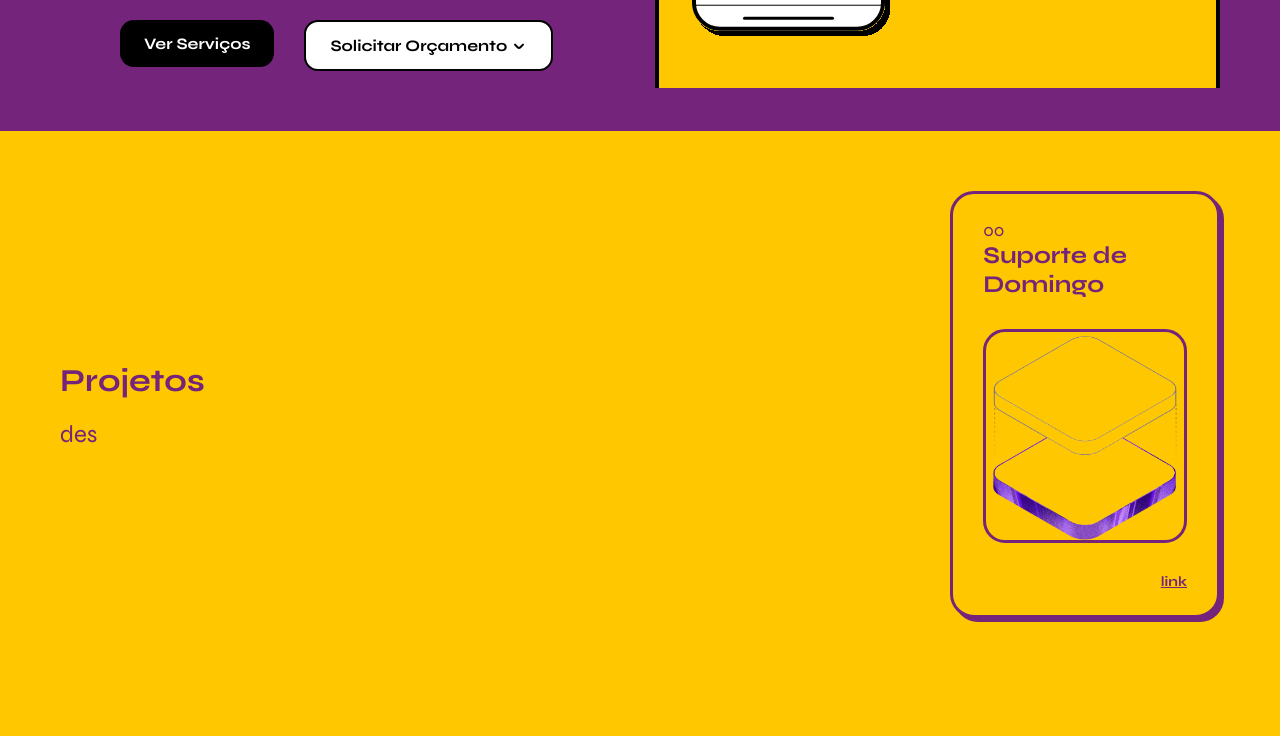
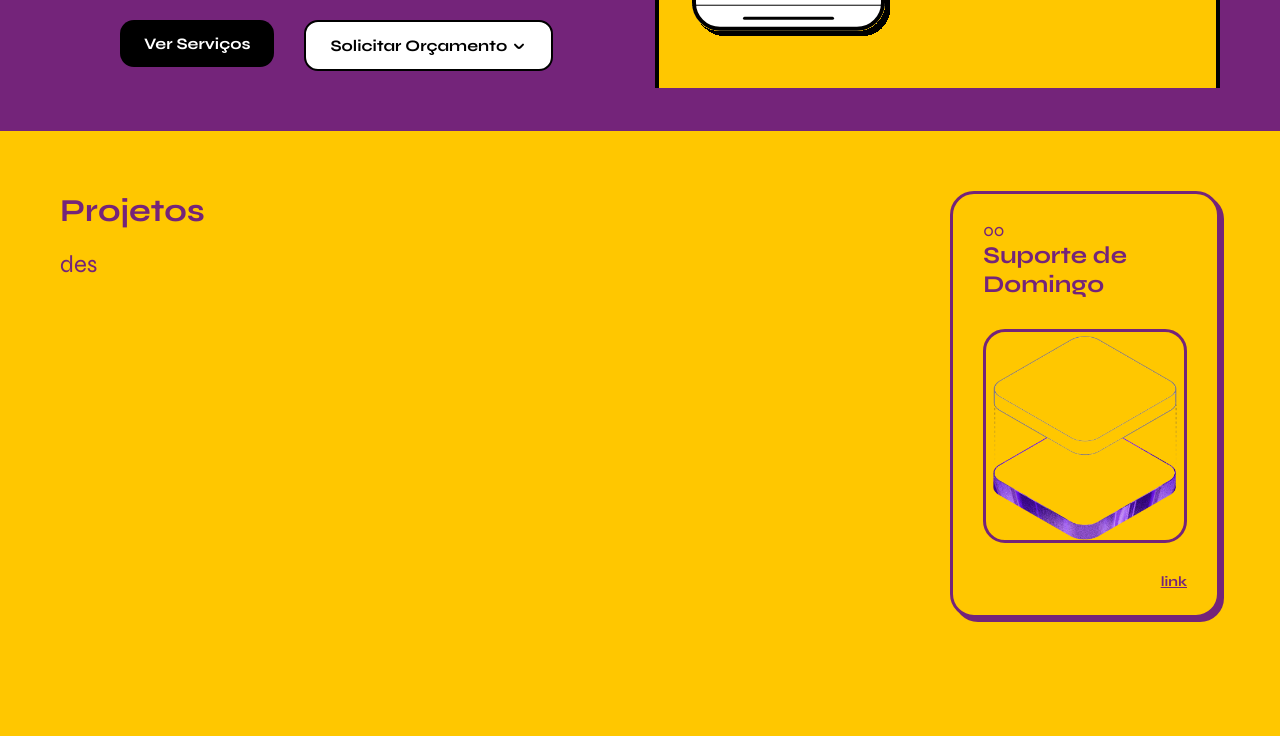
Before and after one commit to LyanBrito/sdd-rebranding.vite, a React (Vite) app: page / in a window 1280 px wide. Shown: the part 600-1336 px from the top of the page. Built offline with nearby package versions, Linux system fonts and the light colour scheme; a web font is replaced by a local one.

Commit message:
feat: finished card component

```diff
--- a/src/components/Card.tsx
+++ b/src/components/Card.tsx
@@ -12,8 +12,8 @@ interface CarProps {
 
 export default function Card({cardNum, secDescription, cardTitle, cardImg, linkRef, linkLabel, isProject}: CarProps) {
     return (
-        <S.SectionContainer isProject={isProject}>
-            <S.ContentWrapper className="contentWrapper">
+        <S.SectionContainer>
+            <S.ContentWrapper isProject={isProject}>
                 <S.ProjectTitle>Projetos</S.ProjectTitle>
                 <S.ProjectDescription>{secDescription}</S.ProjectDescription>
             </S.ContentWrapper>
--- a/src/components/styles.ts
+++ b/src/components/styles.ts
@@ -131,11 +131,10 @@ interface SectionProps {
     isProject?: boolean;
 }
 
-export const SectionContainer = styled.section<SectionProps>`
+export const SectionContainer = styled.section`
     display: flex;
     padding: 60px;
     justify-content: center;
-    align-items: ${props => props.isProject ? "flex-start" : "center"};
     gap: 40px;
     width: 100%;
     position: sticky;
@@ -144,11 +143,11 @@ export const SectionContainer = styled.section<SectionProps>`
 export const ContentWrapper = styled.div<SectionProps>`
     display: flex;
     flex-direction: column;
-    align-items: flex-start;
+    justify-content: ${props => props.isProject ? "flex-start" : "center"};
     gap: 20px;
     width: 100%;
     background: ${Colors.yellow};
-    // height: ${props => props.isProject ? "100%" : "100%"};
+    height: -webkit-fill-available;
 `
 
 export const ProjectTitle = styled.h4`
```
